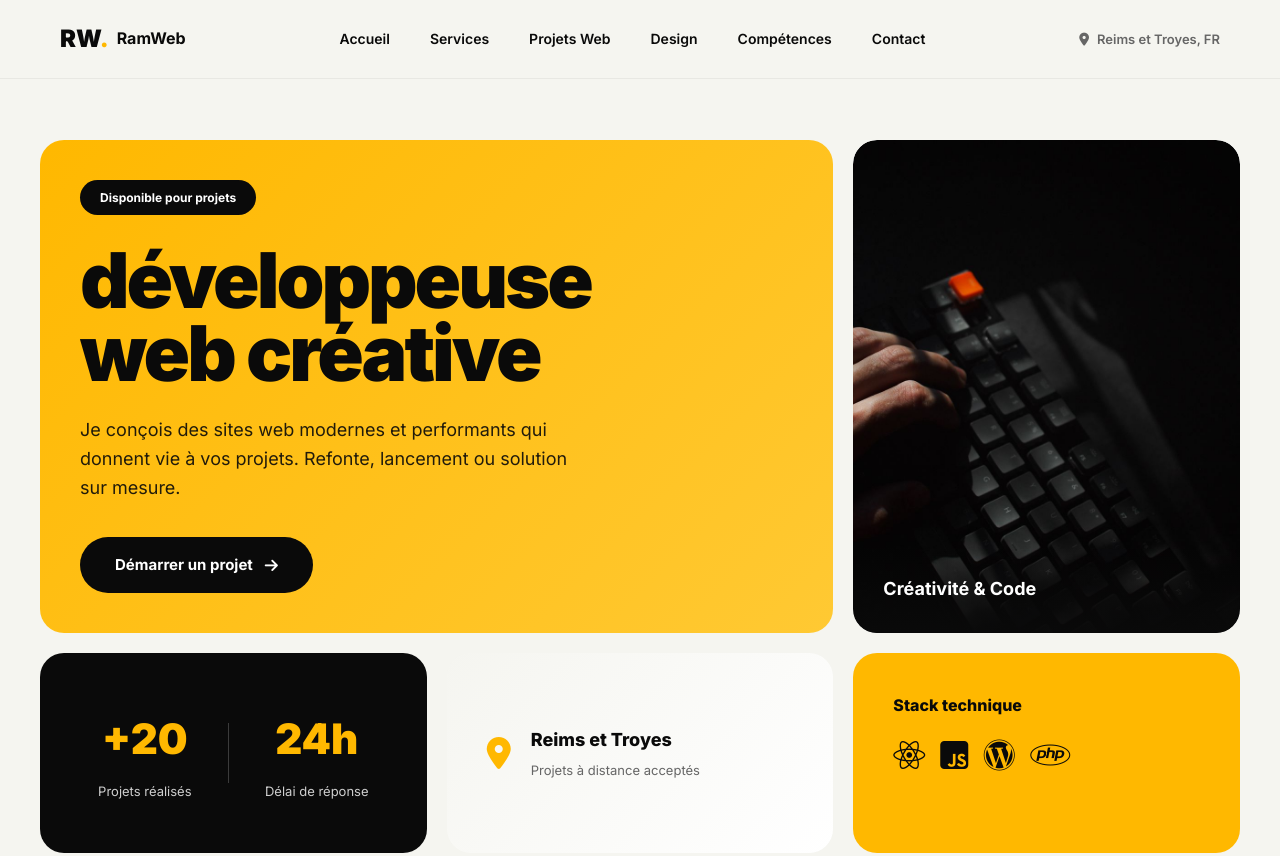
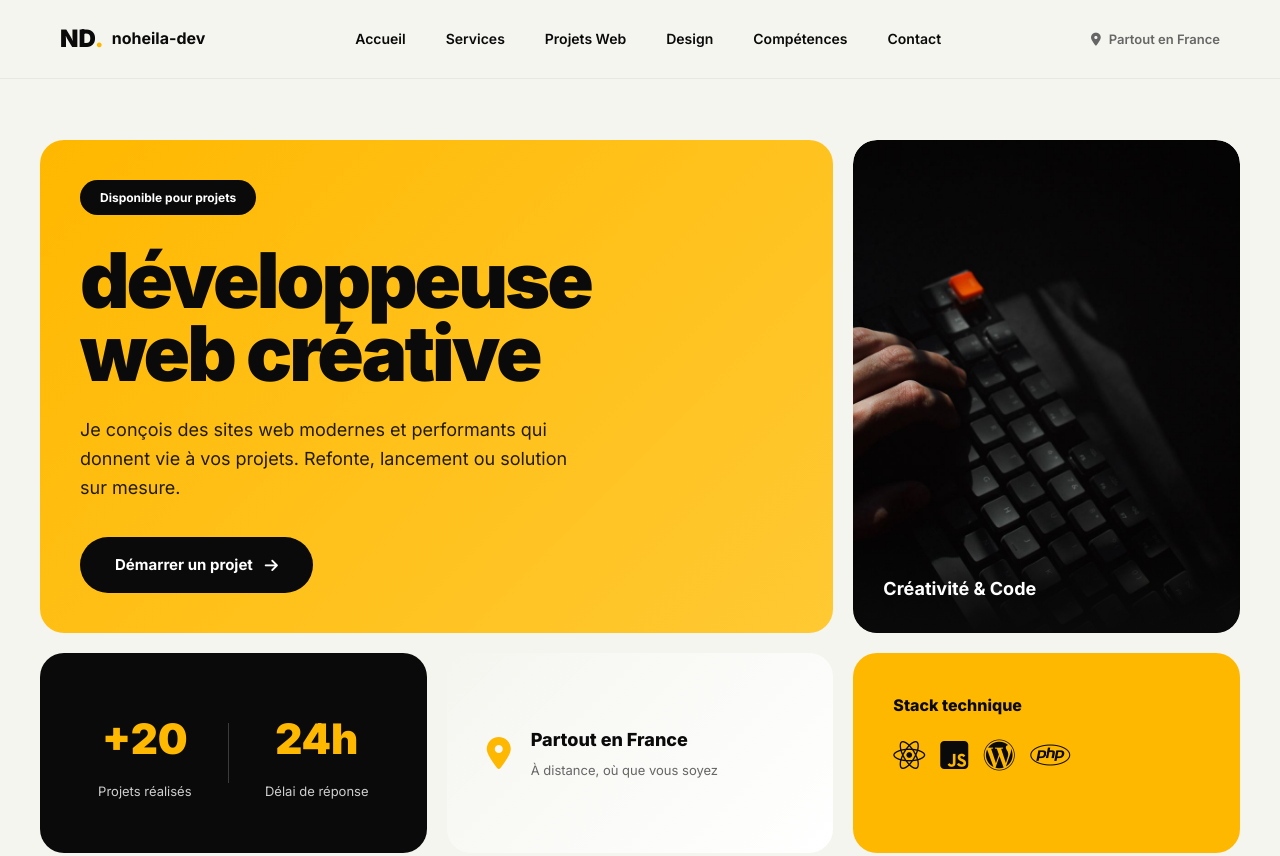
Before and after one commit to NoheilaR/portfolio, a plain HTML site: page index.html in a window 1280 px wide. Shown: the top 856 px of the page. Drawn offline with nearby package versions, Linux system fonts and the light colour scheme.

Commit message:
Passage à la marque noheila-dev, favicon et zone élargie
- Remplace RamWeb par noheila-dev dans le titre, les métadonnées et le logo
- Ajoute un favicon aux couleurs du site et le déclare dans le head
- Retire la limitation à Reims et Troyes au profit de toute la France

Co-Authored-By: Claude Opus 5.5 <noreply@anthropic.com>

```diff
--- a/index.html
+++ b/index.html
@@ -3,12 +3,16 @@
 <head>
   <meta charset="UTF-8" />
   <meta name="viewport" content="width=device-width, initial-scale=1.0"/>
-  <title>RamWeb | Développeuse web freelance à Reims et Troyes</title>
-  <meta name="description" content="Développeuse web freelance à Reims et Troyes. Création et refonte de sites, configurateurs de devis en ligne, hébergement et maintenance."/>
+  <title>noheila-dev | Développeuse web freelance partout en France</title>
+  <meta name="description" content="Développeuse web freelance, partout en France et à distance. Création et refonte de sites, configurateurs de devis en ligne, hébergement et maintenance."/>
+  <link rel="icon" href="favicon_io/favicon.ico" sizes="48x48"/>
+  <link rel="icon" href="favicon_io/favicon.svg" type="image/svg+xml"/>
+  <link rel="apple-touch-icon" href="favicon_io/apple-touch-icon.png"/>
+  <link rel="manifest" href="favicon_io/site.webmanifest"/>
   <link rel="canonical" href="https://noheila-dev.fr/"/>
   <meta property="og:type" content="website"/>
   <meta property="og:locale" content="fr_FR"/>
-  <meta property="og:title" content="RamWeb | Développeuse web freelance à Reims et Troyes"/>
+  <meta property="og:title" content="noheila-dev | Développeuse web freelance partout en France"/>
   <meta property="og:description" content="Création et refonte de sites, configurateurs de devis en ligne, hébergement et maintenance."/>
   <meta property="og:url" content="https://noheila-dev.fr/"/>
   <link href="https://fonts.googleapis.com/css2?family=Inter:wght@300;400;600;700;800;900&display=swap" rel="stylesheet"/>
@@ -21,8 +25,8 @@
   <nav class="modern-nav">
     <div class="nav-container">
       <div class="logo-container">
-        <div class="logo">RW<span class="dot">.</span></div>
-        <div class="logo-name">RamWeb</div>
+        <div class="logo">ND<span class="dot">.</span></div>
+        <div class="logo-name">noheila-dev</div>
       </div>
       <ul class="nav-links">
         <li><a href="#home">Accueil</a></li>
@@ -34,7 +38,7 @@
       </ul>
       <div class="location">
         <i class="fas fa-map-marker-alt"></i>
-        Reims et Troyes, FR
+        Partout en France
       </div>
     </div>
   </nav>
@@ -84,8 +88,8 @@
       <div class="bento-card location-card" data-aos="fade-up" data-aos-delay="300">
         <i class="fas fa-map-marker-alt"></i>
         <div class="location-info">
-          <h4>Reims et Troyes</h4>
-          <p>Projets à distance acceptés</p>
+          <h4>Partout en France</h4>
+          <p>À distance, où que vous soyez</p>
         </div>
       </div>
 
```
Also changed, not shown: favicon_io/android-chrome-192x192.png, favicon_io/android-chrome-512x512.png, favicon_io/apple-touch-icon.png, favicon_io/favicon-16x16.png, favicon_io/favicon-32x32.png, favicon_io/favicon.ico, favicon_io/favicon.svg (added), favicon_io/site.webmanifest.
